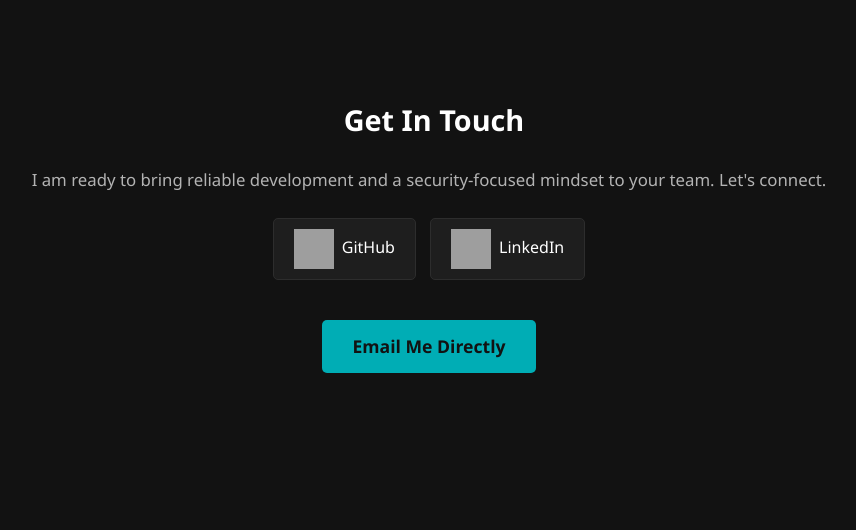
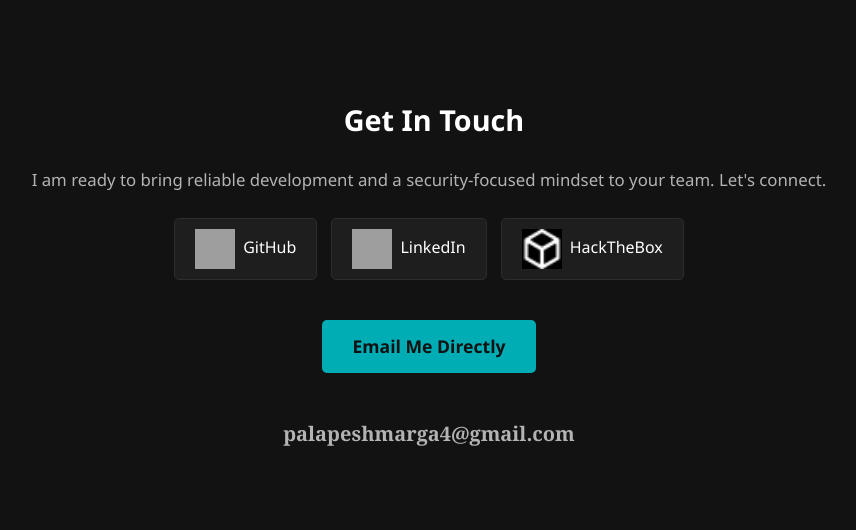
Before and after one commit to palapeshmarga/MyProfile, a Django app: page / in a window 1280 px wide. Shown: the part 2080-2610 px from the top of the page, without its empty margins (211-1067 px from the left). Before the commit the page ends 2453 px from the top, so only its background shows below. Run offline with Django 5.2, Linux system fonts and the light colour scheme; data that the repository does not hold is empty; grey boxes are pictures that could not be loaded.

```diff
--- a/portfolio/templates/portfolio/home.html
+++ b/portfolio/templates/portfolio/home.html
@@ -12,7 +12,7 @@
     <div class="container">
         <!-- HEADER -->
         <header>
-            <img src="{% static 'portfolio/profilePicture_v2.jpg' %}" alt="Pala Peshmarga" class="profile-img">
+            <img src="https://avatars.githubusercontent.com/u/32913958?s=400&u=6ffe9c042a875f40d4845f9209814735aa6c84ab&v=4" alt="Pala Peshmarga" class="profile-img">
             <h1>Pala Peshmarga</h1>
             <p class="subtitle">Full-Stack Developer & Security Enthusiast</p>
         </header>
@@ -99,9 +99,13 @@
                 <!-- Update these placeholder href attributes inside the quotes whenever you wish! -->
                 <a href="https://github.com/palapeshmarga" target="_blank" class="social-icon"><img src="https://cdn.pixabay.com/photo/2022/01/30/13/33/github-6980894_1280.png" style="width: 40px; height: 40px; vertical-align: middle; margin-right: 8px;">GitHub</a>
                 <a href="https://www.linkedin.com/in/pala-peshmarga-9191a6400/" target="_blank" class="social-icon"><img src="https://uxwing.com/wp-content/themes/uxwing/download/brands-and-social-media/linkedin-app-white-icon.png" style="width: 40px; height: 40px; vertical-align: middle; margin-right: 8px;">LinkedIn</a>
+                <a href="https://app.hackthebox.com/users/3468660?profile-top-tab=machines&ownership-period=3M&profile-bottom-tab=prolabs" target="_blank" class="social-icon"><img src="/static/portfolio/HTB.png" style="width: 40px; height: 40px; vertical-align: middle; margin-right: 8px;">HackTheBox</a>
             </div>
 
-            <a href="mailto:palapeshmarga4@gmail.com" class="email-btn">Email Me Directly</a>
+            <a href="mailto:palapeshmarga4@gmail.com" class="email-btn">Email Me Directly</a><br> <br>
+            <p style="font-family: Georgia, serif; font-size: 1.25rem; color: #b3b3b3; text-align: center;">
+                <strong>palapeshmarga4@gmail.com</strong>
+            </p>
         </section>
     </div>
 
```
Also changed, not shown: portfolio/static/portfolio/HTB.png (added), portfolio/static/portfolio/profilePicture_v2.jpg.
